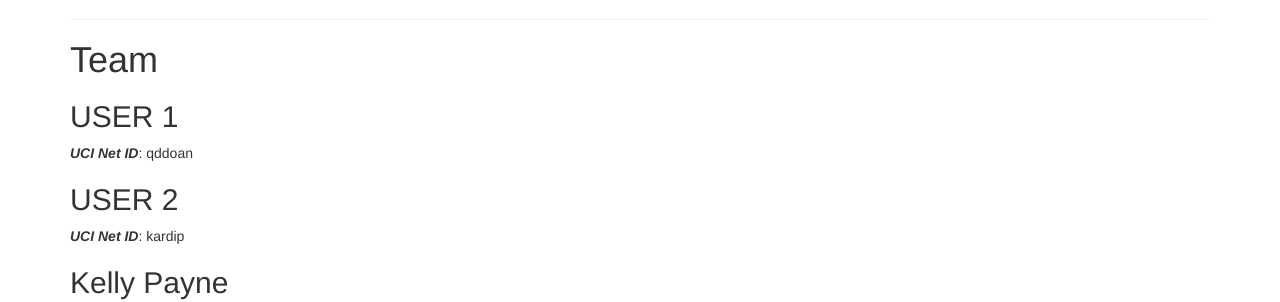
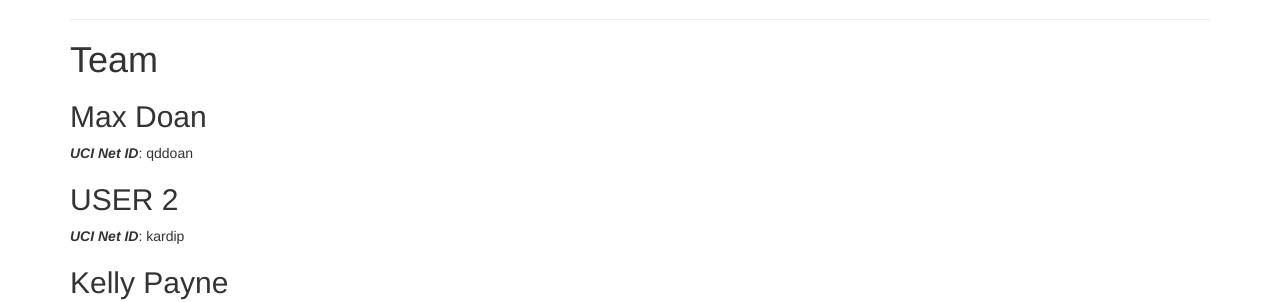
Before and after one commit to maxxdoan/DangerDungeon, a Jekyll site: the page built from docs/team.md, in a window 1280 px wide. Shown: the part 133-435 px from the top of the page. Built offline with Jekyll 4.4.1, drawn with Linux system fonts in a browser that asks for light colours.

Commit message:
Update team.md

```diff
--- a/docs/team.md
+++ b/docs/team.md
@@ -6,7 +6,7 @@
 # {{ page.title }}
 
 
-## USER 1
+## Max Doan
 ***UCI Net ID***: qddoan
 
 ## USER 2
```
